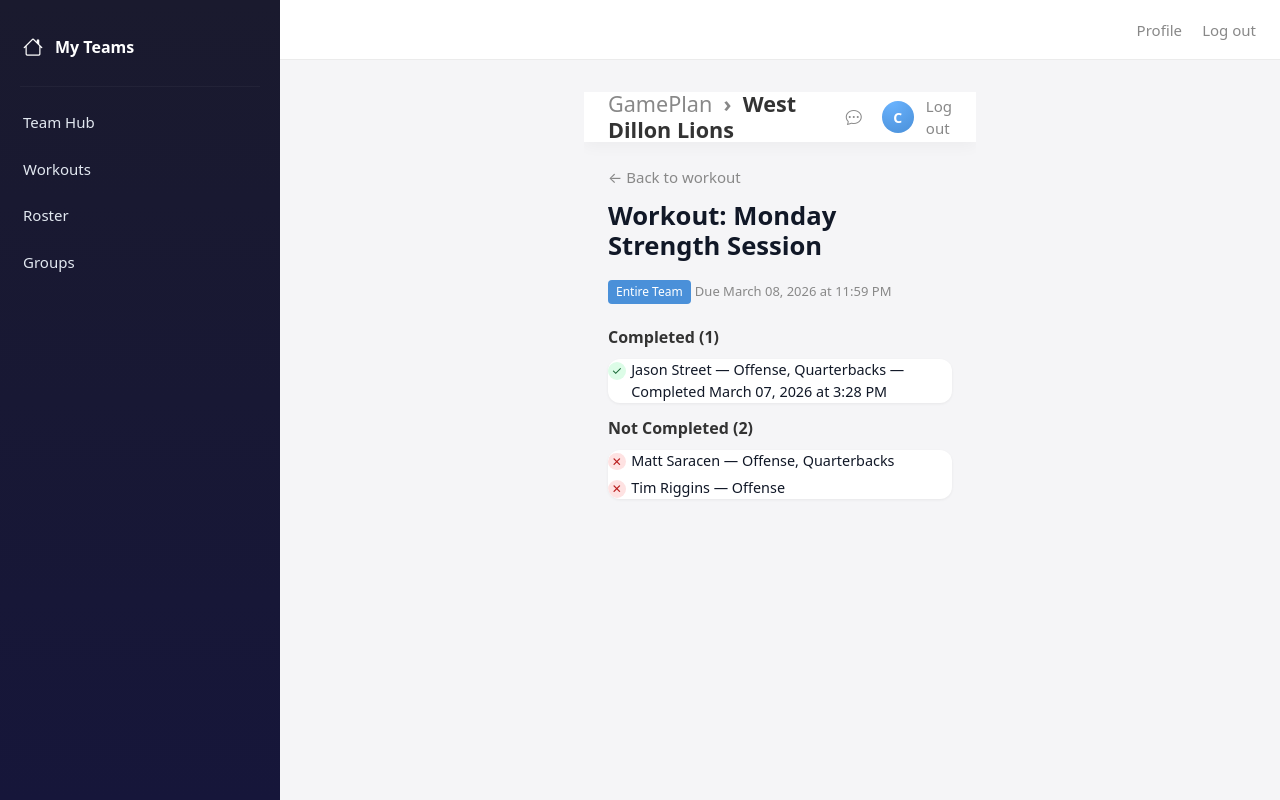
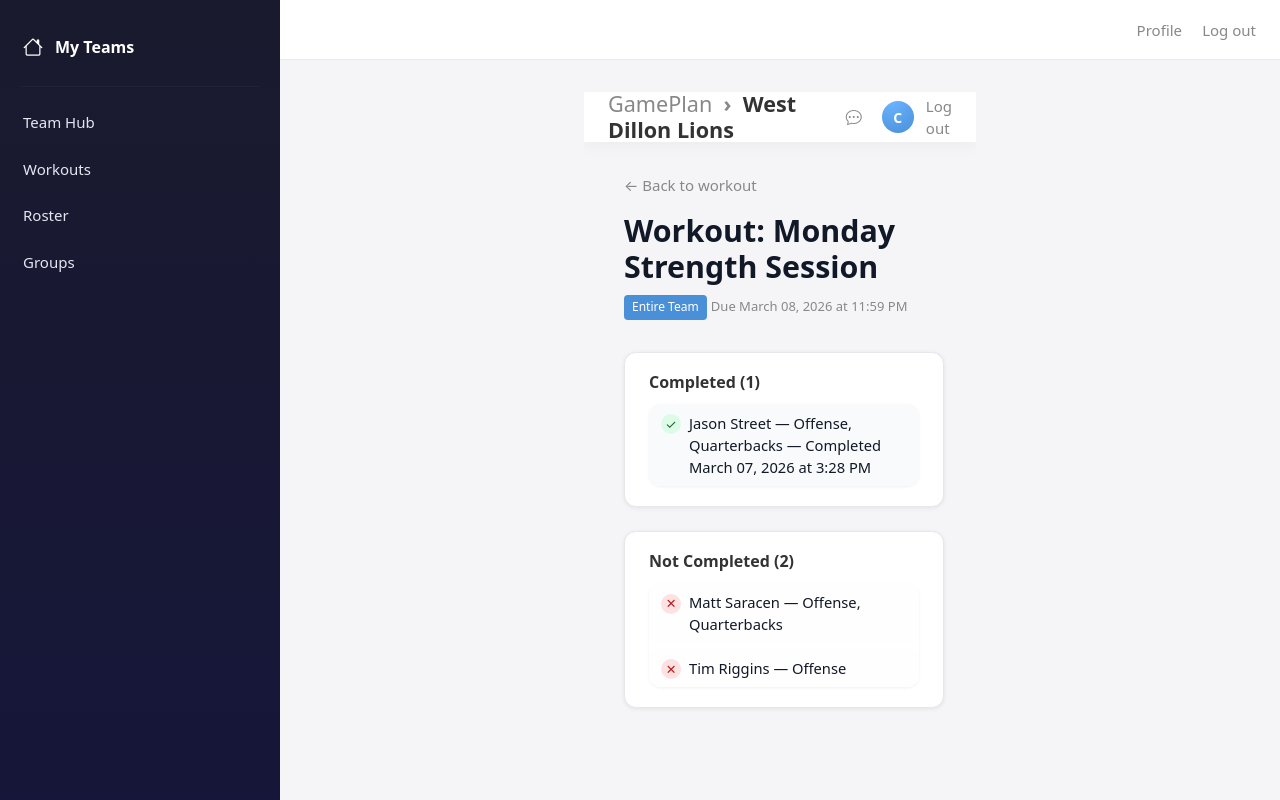
Before and after one commit to loganrook/Tabor-Hackathon-2026, a Flask app: page /team/1/workout/1/completions in a window 1280 px wide. Run offline with Flask 3, Linux system fonts and the light colour scheme; a user stored in the database is signed in.

Commit message:
Save current styling work

```diff
--- a/static/style.css
+++ b/static/style.css
@@ -1535,6 +1535,25 @@ body.auth-dark .password-requirements li:last-child::after {
     padding: 1.5rem;
 }
 
+.completion-page {
+    max-width: 1100px;
+    margin: 0 auto;
+    padding: 2rem 2.5rem;
+}
+
+.completion-page .team-page-subheader {
+    margin-bottom: 1rem;
+}
+
+.completion-page .workout-detail-title {
+    font-size: 1.9rem;
+    margin-bottom: 0.5rem;
+}
+
+.completion-page .workout-badges {
+    margin: 0 0 1.5rem;
+}
+
 .team-page-subheader {
     display: flex;
     align-items: center;
@@ -1664,9 +1683,17 @@ body.auth-dark .password-requirements li:last-child::after {
 /* Workout completion breakdown (page + modal) */
 .completion-layout {
     display: grid;
-    grid-template-columns: repeat(auto-fit, minmax(260px, 1fr));
-    gap: 1rem;
-    margin-top: 1.5rem;
+    grid-template-columns: repeat(auto-fit, minmax(320px, 1fr));
+    gap: 1.5rem;
+    margin-top: 2rem;
+}
+
+.completion-section {
+    background: #ffffff;
+    border-radius: 12px;
+    box-shadow: 0 1px 4px rgba(15, 23, 42, 0.08);
+    border: 1px solid #e5e7eb;
+    padding: 1.25rem 1.5rem;
 }
 
 .completion-section-title {
@@ -1675,10 +1702,14 @@ body.auth-dark .password-requirements li:last-child::after {
     font-weight: 600;
 }
 
+.completion-section .empty-state {
+    margin-top: 0.5rem;
+}
+
 .completion-list {
     list-style: none;
     padding: 0;
-    margin: 0;
+    margin: 0.25rem 0 0;
     display: flex;
     flex-direction: column;
     gap: 0.35rem;
@@ -1686,22 +1717,30 @@ body.auth-dark .password-requirements li:last-child::after {
 
 .completion-row {
     display: flex;
-    align-items: baseline;
-    gap: 0.35rem;
-    font-size: 0.9rem;
+    align-items: flex-start;
+    gap: 0.5rem;
+    padding: 0.5rem 0.75rem;
+    border-radius: 8px;
+    background: #f9fafb;
+}
+
+/* Slight variation for not-completed rows, still subtle */
+.completion-section:nth-of-type(2) .completion-row {
+    background: #fefefe;
 }
 
 .completion-status-icon {
-    width: 1.1rem;
-    height: 1.1rem;
+    width: 1.25rem;
+    height: 1.25rem;
     border-radius: 999px;
     display: inline-flex;
     align-items: center;
     justify-content: center;
-    font-size: 0.75rem;
+    font-size: 0.8rem;
     background: #dcfce7;
     color: #166534;
     flex-shrink: 0;
+    margin-top: 0.15rem;
 }
 
 .completion-status-missing {
@@ -1711,6 +1750,7 @@ body.auth-dark .password-requirements li:last-child::after {
 
 .completion-text {
     color: #111827;
+    font-size: 0.92rem;
 }
 
 .completion-modal-backdrop {
@@ -1731,7 +1771,7 @@ body.auth-dark .password-requirements li:last-child::after {
     background: #ffffff;
     border-radius: 12px;
     box-shadow: 0 20px 40px rgba(15, 23, 42, 0.35);
-    max-width: 640px;
+    max-width: 720px;
     width: 100%;
     max-height: 80vh;
     display: flex;
@@ -1742,7 +1782,7 @@ body.auth-dark .password-requirements li:last-child::after {
     display: flex;
     align-items: center;
     justify-content: space-between;
-    padding: 0.9rem 1.1rem;
+    padding: 1rem 1.25rem;
     border-bottom: 1px solid #e5e7eb;
 }
 
@@ -1753,14 +1793,19 @@ body.auth-dark .password-requirements li:last-child::after {
 }
 
 .completion-modal-body {
-    padding: 1rem 1.1rem 1.1rem;
+    padding: 1rem 1.25rem 1.25rem;
     overflow-y: auto;
 }
 
-.completion-modal .completion-section + .completion-section {
-    margin-top: 1rem;
-    border-top: 1px solid #e5e7eb;
-    padding-top: 0.9rem;
+.completion-modal .completion-section {
+    background: transparent;
+    box-shadow: none;
+    border: none;
+    padding: 0.25rem 0 0;
+}
+
+.completion-modal .completion-list {
+    margin-top: 0.25rem;
 }
 
 .completion-clickable {
--- a/templates/workout_completions.html
+++ b/templates/workout_completions.html
@@ -8,7 +8,7 @@
         {% include "_team_topbar.html" %}
 
         <div class="team-dash-content">
-            <div class="team-page-content">
+            <div class="team-page-content completion-page">
                 <div class="team-page-subheader">
                     <a href="{{ url_for('workout_detail', team_id=team.id, workout_id=workout.id) }}" class="back-link">← Back to workout</a>
                 </div>
```
